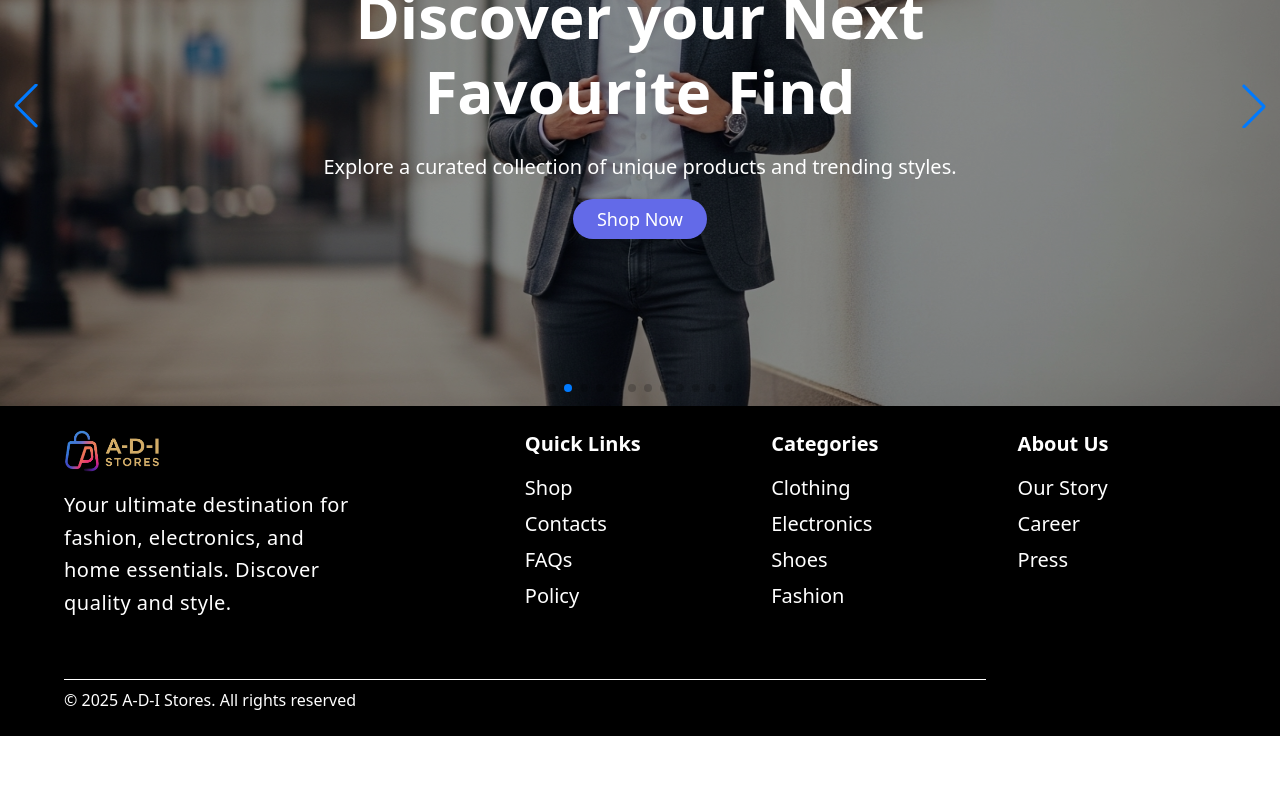
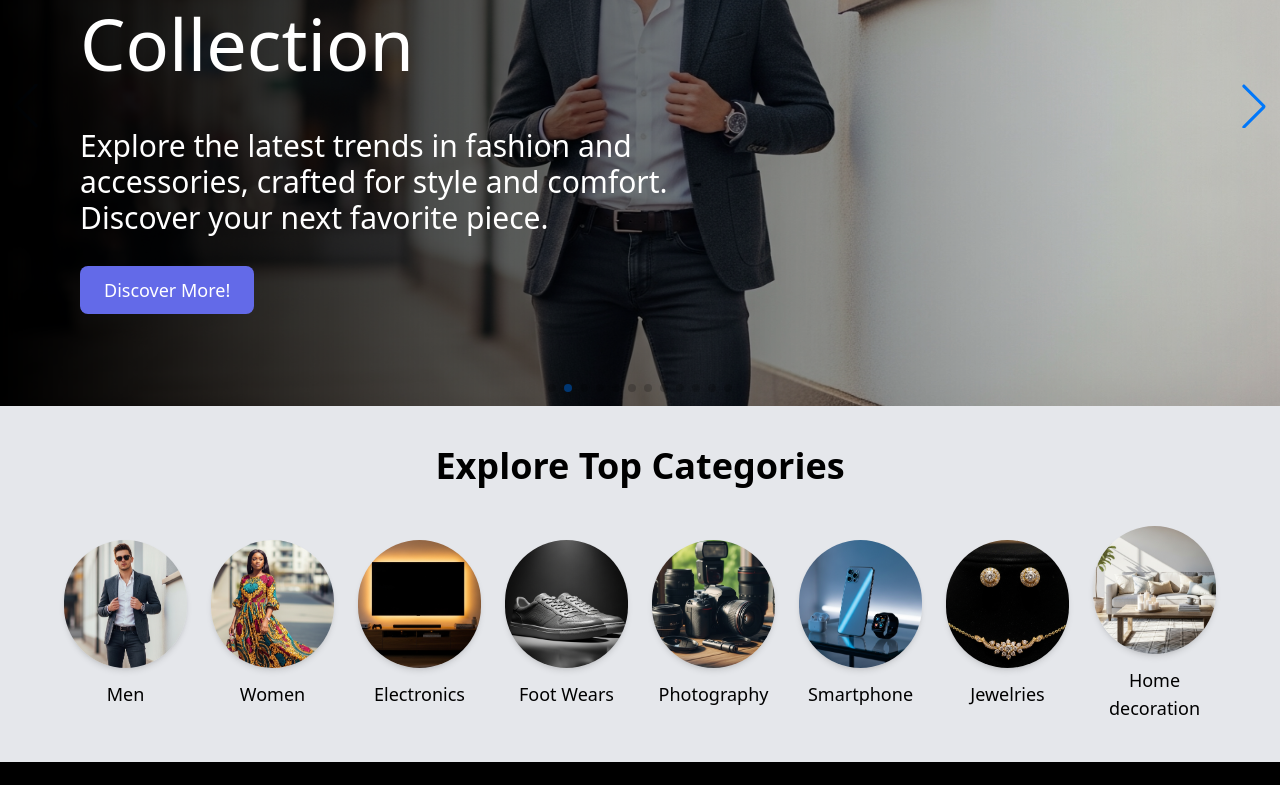
Before and after one commit to Adi-Ecommerce/AdiStores-Frontend, a React (Vite) app: page / in a window 1280 px wide. Shown: the part 260-1045 px from the top of the page. Before the commit the page ends 996 px from the top, so only its background shows below. Built offline with nearby package versions, Linux system fonts and the light colour scheme.

Commit message:
Categories added to the HomePage

```diff
--- a/package.json
+++ b/package.json
@@ -19,6 +19,7 @@
     "react": "^19.1.1",
     "react-dom": "^19.1.1",
     "react-router-dom": "^7.9.3",
+    "react-simple-typewriter": "^5.0.1",
     "swiper": "^12.0.2",
     "tailwindcss": "^4.1.13"
   },
--- a/src/pages/Home/Home.jsx
+++ b/src/pages/Home/Home.jsx
@@ -1,10 +1,26 @@
-import React from "react";
+import React, {useEffect, useRef} from "react";
 import Swipe from "./Swiper";
+import TopCats from "./TopCats.jsx";
 
 function Home() {
+    const TopCategories = useRef(null);
+    useEffect(() => {
+        const timer = setTimeout(() => {
+            if (TopCategories.current) {
+                TopCategories.current.scrollIntoView({
+                    behavior: "smooth",
+                    block: "center",
+                });
+            }
+        },5000)
+        return () => clearTimeout(timer)
+    },[])
     return (
         <>
             <Swipe />
+            <div ref={TopCategories}>
+                <TopCats />
+            </div>
         </>
     );
 }
--- a/src/pages/Home/SwipeData.js
+++ b/src/pages/Home/SwipeData.js
@@ -4,27 +4,27 @@ import img2 from "../../assets/Men.jpeg";
 import img3 from "../../assets/Women.jpeg";
 import img4 from "../../assets/Electronics.jpeg";
 import img5 from "../../assets/Shoe.jpeg";
-import img6 from "../../assets/Shoe2.jpeg";
-import img7 from "../../assets/Photography.jpeg";
-import img8 from "../../assets/Phone.jpeg";
-import img9 from "../../assets/Jewel.jpeg";
-import img10 from "../../assets/HomeDeco.jpeg";
+import img10 from "../../assets/Shoe2.jpeg";
+import img6 from "../../assets/Photography.jpeg";
+import img7 from "../../assets/Phone.jpeg";
+import img8 from "../../assets/Jewel.jpeg";
+import img9 from "../../assets/HomeDeco.jpeg";
 import img11 from "../../assets/Home.jpeg";
 import img12 from "../../assets/hoemDeco.jpeg";
 
 const SwipeData = [
-    { img: img1, alt: "Whisk kitchen tool" },
-    { img: img2, alt: "Men’s clothing collection" },
-    { img: img3, alt: "Women’s clothing collection" },
-    { img: img4, alt: "Electronics products" },
-    { img: img5, alt: "Shoe display" },
-    { img: img6, alt: "Alternative shoe design" },
-    { img: img7, alt: "Photography equipment" },
-    { img: img8, alt: "Smartphone product" },
-    { img: img9, alt: "Jewelry accessories" },
-    { img: img10, alt: "Home decoration items" },
-    { img: img11, alt: "Modern home interior" },
-    { img: img12, alt: "Decorative home setup" },
+    { img: img1, alt: "Whisk kitchen tool",  },
+    { img: img2, alt: "Men’s clothing collection", summary:'Men' },
+    { img: img3, alt: "Women’s clothing collection", summary:'Women' },
+    { img: img4, alt: "Electronics products", summary:'Electronics' },
+    { img: img5, alt: "Shoe display", summary:'Foot Wears' },
+    { img: img6, alt: "Photography equipment", summary:'Photography' },
+    { img: img7, alt: "Smartphone product", summary:'Smartphone' },
+    { img: img8, alt: "Jewelry accessories", summary:'Jewelries' },
+    { img: img9, alt: "Home decoration items", summary:'Home decoration' },
+    { img: img10, alt: "Modern home interior" },
+    { img: img11, alt: "Decorative home setup" },
+    { img: img12, alt: "Alternative shoe design" },
 ];
 
 export default SwipeData;
--- a/src/pages/Home/Swiper.jsx
+++ b/src/pages/Home/Swiper.jsx
@@ -4,6 +4,7 @@ import { Link } from "react-router-dom";
 import { Swiper, SwiperSlide } from "swiper/react";
 import { Autoplay, Pagination, Navigation } from "swiper/modules";
 import { motion } from "framer-motion";
+import {Typewriter} from "react-simple-typewriter";
 
 import "swiper/css";
 import "swiper/css/pagination";
@@ -44,40 +45,46 @@ function Swipe() {
                             />
 
                             {/* Animated overlay */}
+                        </div>
+                    </SwiperSlide>
+                ))}
+            </Swiper>
             <motion.div
-                                className="absolute inset-0 bg-black/40 flex flex-col items-center justify-center gap-6 text-white z-10 text-center px-4"
+                className="absolute inset-0 bg-gradient-to-r from-black/100 via-black/50 to-transparent flex flex-col items-start justify-center gap-10 text-white z-10 px-20"
                 variants={overlayVariants}
                 initial="hidden"
                 animate="visible"
-                                key={index} // <-- key is important so animation replays on slide change
+                 // <-- key is important so animation replays on slide change
             >
                 <motion.h1
-                                    className="text-xl md:text-4xl lg:text-6xl font-bold w-[90%] md:w-[70%] lg:w-[60%] leading-tight"
+                    className="text-xl md:text-4xl lg:text-7xl font-normal w-[90%] md:w-[70%] lg:w-[60%] leading-tight"
                     variants={childVariants}
                 >
-                                    Discover your Next Favourite Find
+                    New Season Collection
                 </motion.h1>
 
                 <motion.p
-                                    className="text-base md:text-lg lg:text-xl font-medium max-w-2xl"
+                    className="text-base md:text-lg lg:text-3xl font-normal max-w-2xl"
                     variants={childVariants}
                 >
-                                    Explore a curated collection of unique products and trending styles.
+                    <Typewriter words={['Explore the latest trends in fashion and accessories, crafted for style\n' +
+                    '                    and comfort. Discover your next favorite piece.','Explore a curated collection of unique products and trending styles.', 'Explore our new collection featuring fresh styles and timeless pieces. Shop now and elevate your wardrobe.','Elevate your style with our exclusive seasonal range. Discover fashion-forward pieces and timeless essentials for every occasion.']}
+                    loop={0}
+                    typeSpeed={30}
+                    deleteSpeed={5}/>
+
+
                 </motion.p>
 
                 <motion.div variants={childVariants}>
                     <Link
                         to="/products"
-                                        className="px-6 py-2 rounded-3xl bg-[#636AE8] hover:bg-[#4f54c7] transition-colors text-sm md:text-base lg:text-lg font-medium"
+                        className="px-6 py-3 rounded-lg bg-[#636AE8] hover:bg-[#4f54c7] transition-colors text-sm md:text-base lg:text-lg font-medium"
                     >
-                                        Shop Now
+                        Discover More!
                     </Link>
                 </motion.div>
             </motion.div>
-                        </div>
-                    </SwiperSlide>
-                ))}
-            </Swiper>
         </div>
     );
 }
--- /dev/null
+++ b/src/pages/Home/TopCats.jsx
@@ -0,0 +1,37 @@
+import React from "react";
+import { motion } from "framer-motion";
+import SwipeData from "./SwipeData.js";
+
+function TopCats() {
+    return (
+        <div className="flex flex-col gap-10 items-center py-10 bg-gray-200">
+            <h1 className="text-center font-semibold text-2xl sm:text-3xl lg:text-4xl">
+                Explore Top Categories
+            </h1>
+
+            <main className="grid grid-cols-2 sm:grid-cols-3 md:grid-cols-4 lg:grid-cols-8 gap-6 w-[90%] mx-auto">
+                {SwipeData.filter(item => item.summary).map((icon, index) => (
+                    <motion.div
+                        key={index}
+                        className="flex flex-col items-center justify-center gap-3 text-center"
+                        initial={{ opacity: 0, y: 50 }}
+                        whileInView={{ opacity: 1, y: 0 }}
+                        transition={{ duration: 0.6, delay: index * 0.1 }}
+                        viewport={{ once: true, amount: 0.3 }}
+                    >
+                        <img
+                            src={icon.img}
+                            alt={icon.summary}
+                            className="w-24 h-24 sm:w-28 sm:h-28 lg:w-32 lg:h-32 rounded-full object-cover object-center shadow-md"
+                        />
+                        <p className="text-sm sm:text-base md:text-lg font-medium">
+                            {icon.summary}
+                        </p>
+                    </motion.div>
+                ))}
+            </main>
+        </div>
+    );
+}
+
+export default TopCats;
```
Also changed, not shown: 1 other file (tests, documents, lock files or other folders). Lines whose indentation alone changed are shown as unchanged.
